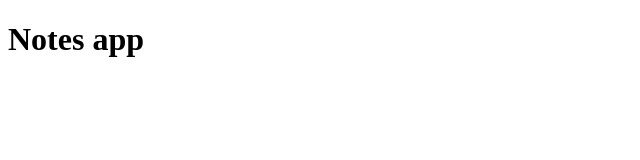
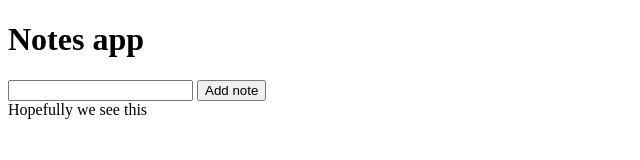
Before and after one commit to ehijie98/notes-app, a website with bundled scripts: page index.html in a window 1280 px wide. Shown: the whole page, without its empty margins (0-640 px from the left). Built offline with nearby package versions, Linux system fonts and the light colour scheme.

Commit message:
Test created for notesView display note from user input

```diff
--- a/index.html
+++ b/index.html
@@ -9,6 +9,9 @@
   </head>
   <body>
     <h1>Notes app</h1>
+    <input type="text" id="note-input">
+    <button id="add-note-button">Add note</button>
+
     <div id="main-container">
 
     </div>
--- a/src/index.js
+++ b/src/index.js
@@ -1,5 +1,9 @@
 const NotesModel = require("./notesModel");
+const NotesView = require("./notesView");
 
 console.log("The notes app is running");
 const model = new NotesModel();
+model.addNote('Hopefully we see this');
 console.log(model.getNotes());
+const view = new NotesView(model);
+view.displayNotes()
--- a/src/notesView.js
+++ b/src/notesView.js
@@ -0,0 +1,22 @@
+const NotesModel = require('./notesModel');
+
+class NotesView {
+    constructor(model) {
+        this.model = model;
+        this.mainContainerEl = document.querySelector('#main-container');
+    }
+
+    displayNotes() {
+        const notes = this.model.getNotes()
+
+        // For each note, you create and append a new element on the main container
+        notes.forEach(note => {
+            const noteEl = document.createElement('div');
+            noteEl.textContent = note;
+            noteEl.className = 'note';
+            this.mainContainerEl.append(noteEl)
+        })
+    }
+}
+
+module.exports = NotesView;
```
Also changed, not shown: __test__/notesView.test.js (+17 -4 lines).
